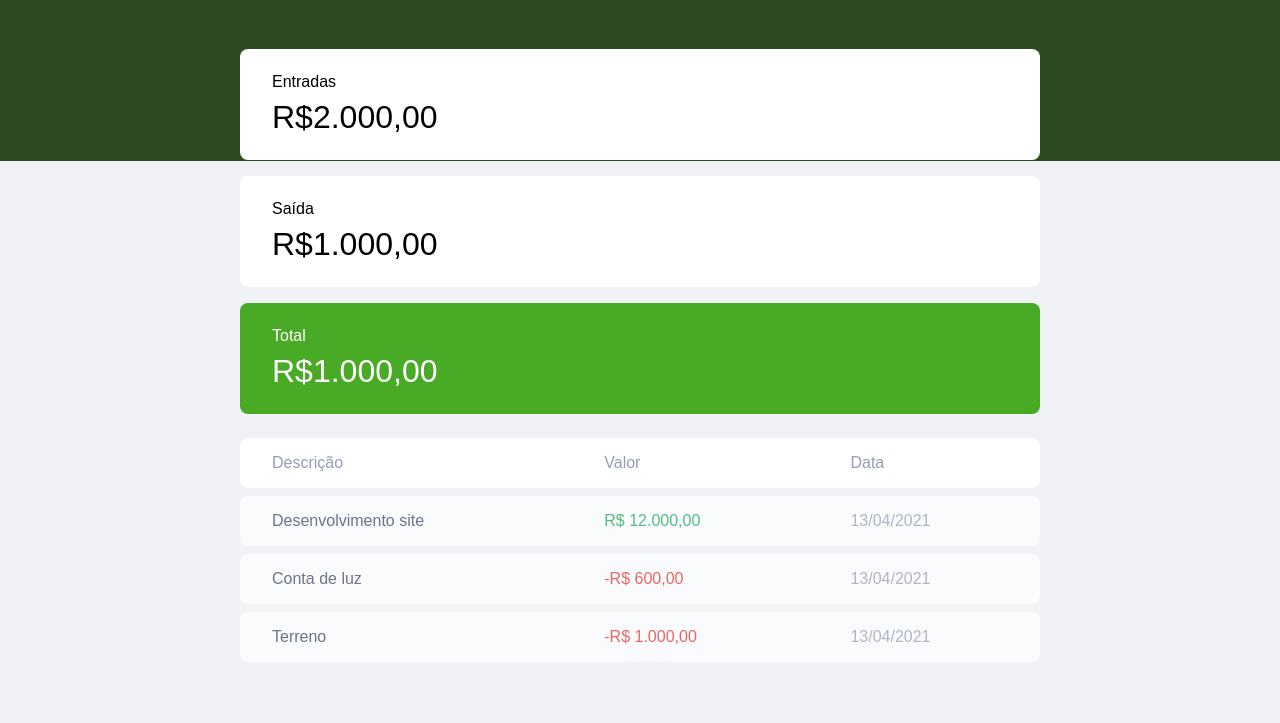
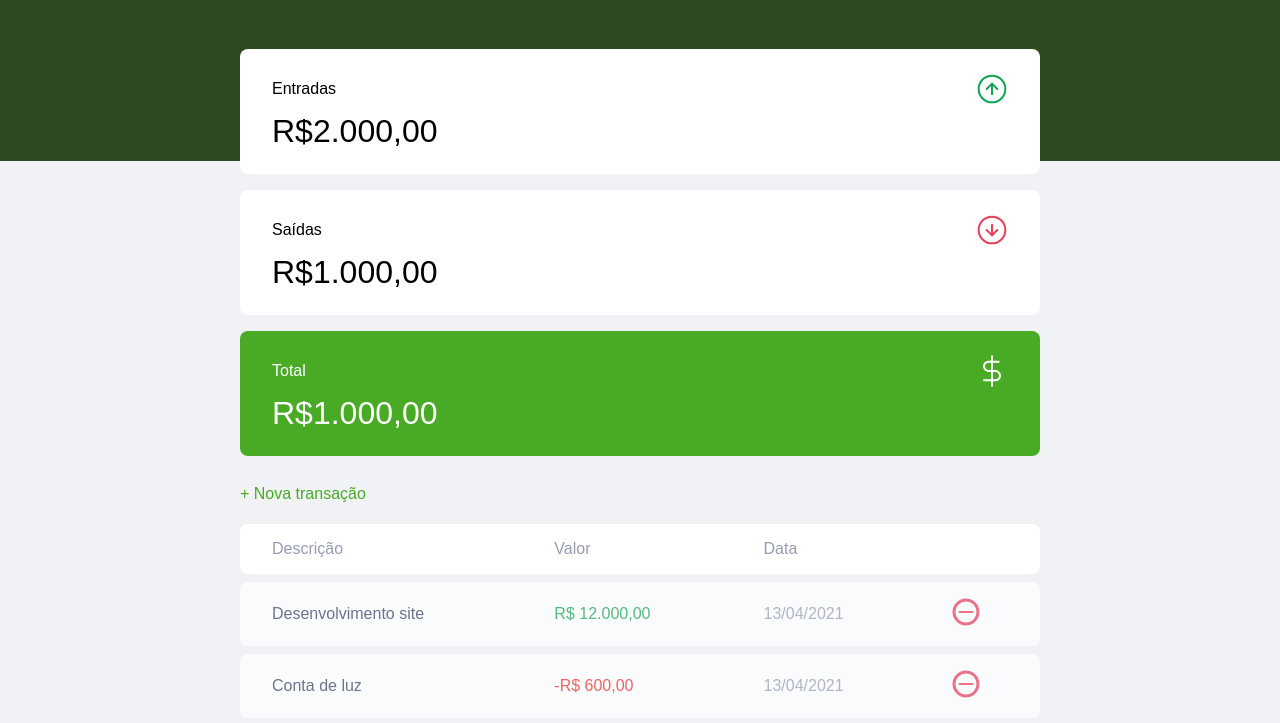
Before and after one commit to rafael-araujo-reis/maratona-finance, a plain HTML site: page index.html in a window 1280 px wide. Shown: the part 59-782 px from the top of the page. Drawn offline with Linux system fonts and the light colour scheme.

Commit message:
Styled and icons

```diff
--- a/index.html
+++ b/index.html
@@ -19,27 +19,38 @@
     <section id="balance">
       <h2 class="sr-only">Balanço</h2>
       <div class="card">
-        <h3>Entradas</h3>
+        <h3>
+          <span>Entradas</span>
+          <img src="./assets/income.svg" alt="Imagem de entradas">
+        </h3>
         <p>R$2.000,00</p>
       </div>
       <div class="card">
-        <h3>Saída</h3>
+        <h3>
+          <span>Saídas</span>
+          <img src="./assets/expense.svg" alt="Imagem de saídas">
+        </h3>
         <p>R$1.000,00</p>
       </div>
       <div class="card total">
-        <h3>Total</h3>
+        <h3>
+          <span>Total</span>
+          <img src="./assets/total.svg" alt="Imagem do total">
+        </h3>
         <p>R$1.000,00</p>
       </div>
     </section>
 
     <section id="transactions">
       <h2 class="sr-only">Transações</h2>
+      <a href="#" class="button new-transaction">+ Nova transação</a>
       <table id="data-table">
         <thead>
           <tr>
             <th>Descrição</th>
             <th>Valor</th>
             <th>Data</th>
+            <th></th>
           </tr>
         </thead>
         <tbody>
@@ -47,16 +58,25 @@
             <td class="description">Desenvolvimento site</td>
             <td class="income">R$ 12.000,00</td>
             <td class="date">13/04/2021</td>
+            <td>
+              <img src="./assets/minus.svg" alt="Remover transação">
+            </td>
           </tr>
           <tr>
             <td class="description">Conta de luz</td>
             <td class="expense">-R$ 600,00</td>
             <td class="date">13/04/2021</td>
+            <td>
+              <img src="./assets/minus.svg" alt="Remover transação">
+            </td>
           </tr>
           <tr>
             <td class="description">Terreno</td>
             <td class="expense">-R$ 1.000,00</td>
             <td class="date">13/04/2021</td>
+            <td>
+              <img src="./assets/minus.svg" alt="Remover transação">
+            </td>
           </tr>
         </tbody>
       </table>
--- a/styles/styles.css
+++ b/styles/styles.css
@@ -2,6 +2,7 @@
   --green      : #2D4A22;
   --green-light: #49AA26;
   --green-shine: #12A454;
+  --green-glow : #3DD705;
   --red        : #E92929;
   --white      : #FFFFFF;
 
@@ -89,6 +90,10 @@ body {
 .card h3 {
   font-weight: normal;
   font-size  : 1rem;
+
+  display        : flex;
+  align-items    : center;
+  justify-content: space-between;
 }
 
 .card p {
@@ -99,6 +104,26 @@ body {
 .card.total {
   color           : var(--white);
   background-color: var(--green-light);
+}
+
+/********************************
+LINKS AND BUTTONS
+*********************************/
+a {
+  text-decoration: none;
+  transition     : color 0.25s;
+
+  color: var(--green-light);
+}
+
+a:hover {
+  color: var(--green-glow);
+}
+
+
+.button.new-transaction {
+  display: inline-block;
+  margin : 0.8rem 0;
 }
 
 /********************************
```
